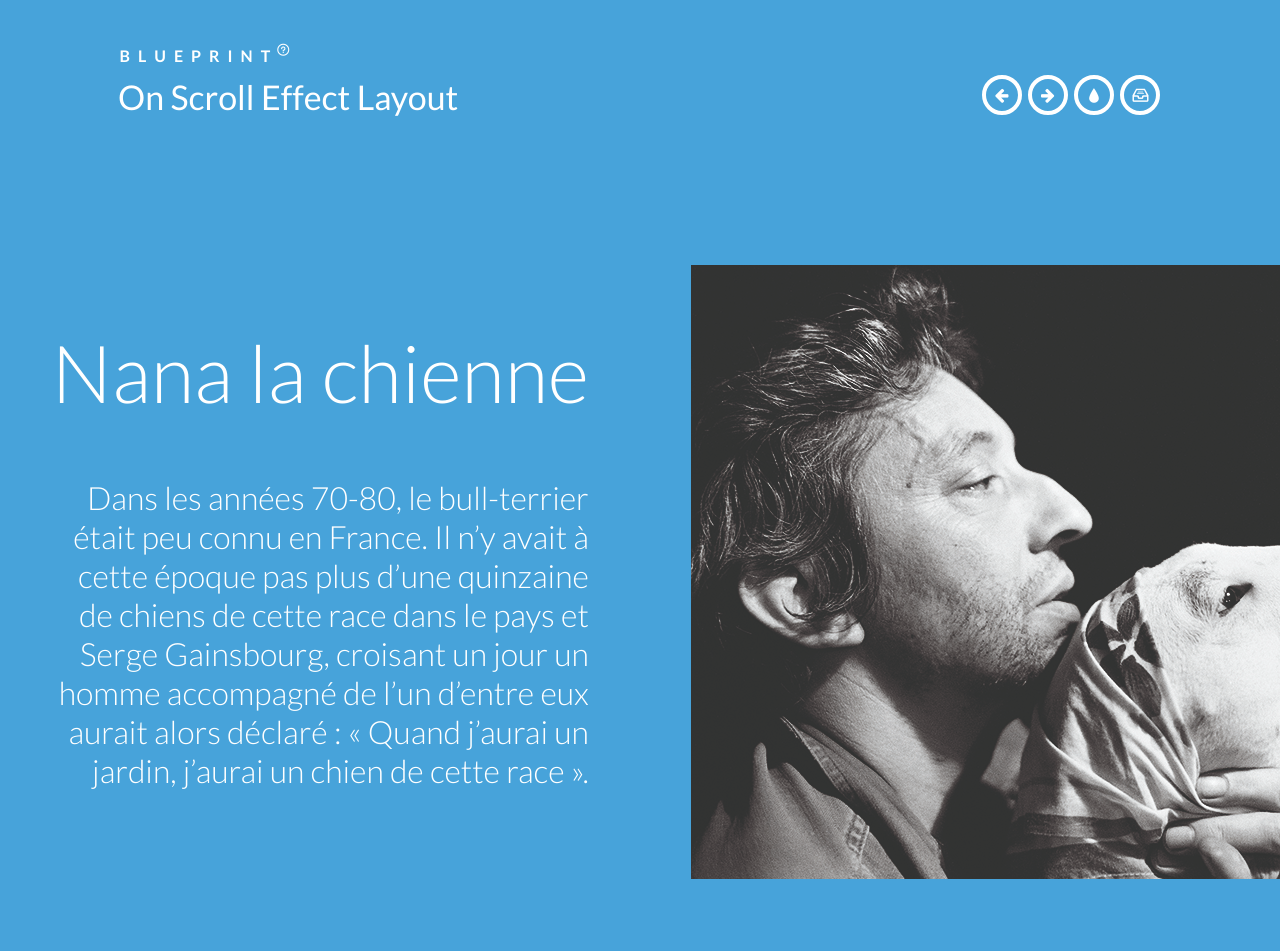
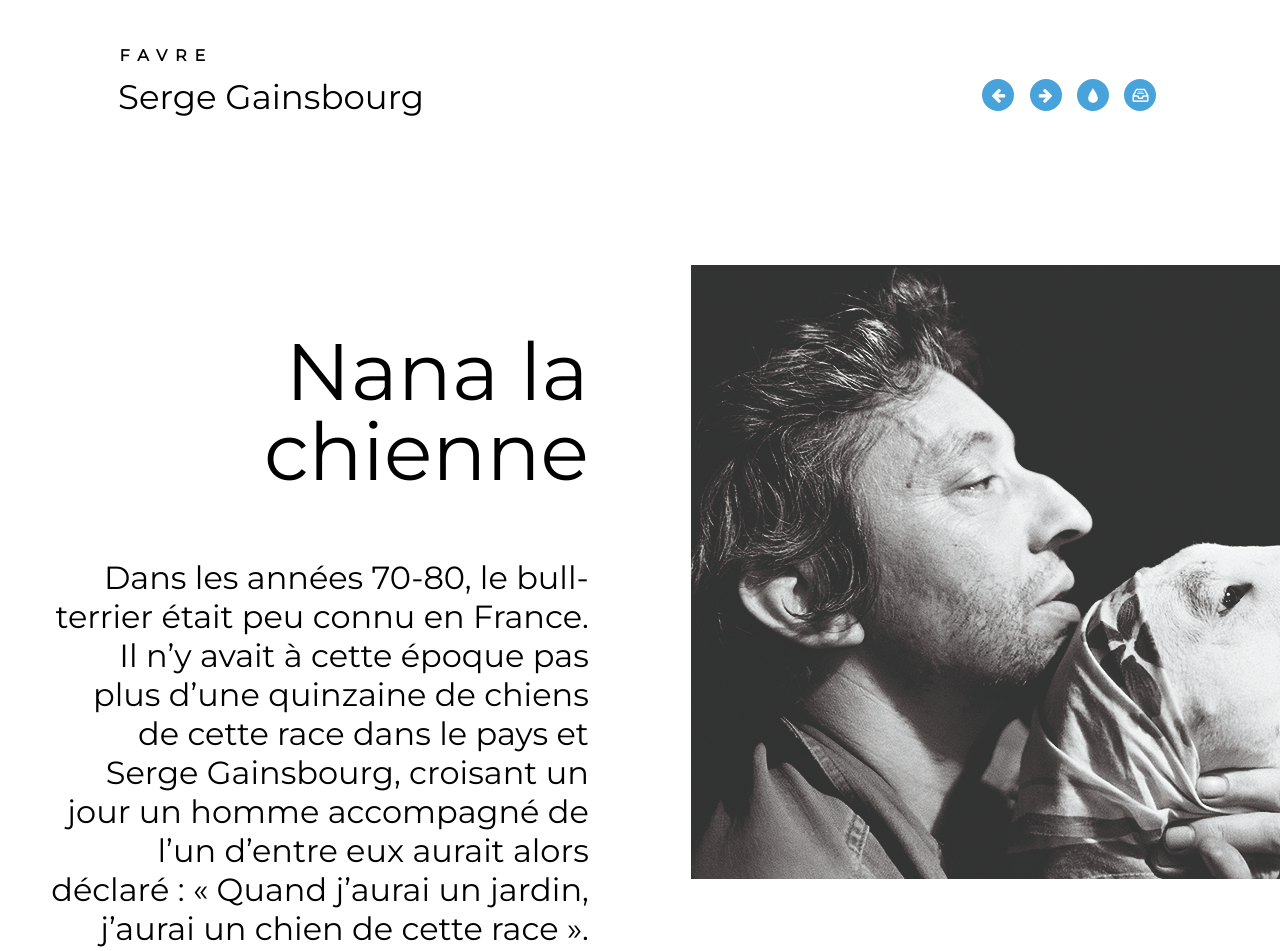
Before and after one commit to mathildefavre/Projet2, a plain HTML site: page index.html in a window 1280 px wide. Shown: the top 951 px of the page. Drawn offline with Linux system fonts and the light colour scheme.

Commit message:
couleurdefond

```diff
--- a/css/demo.css
+++ b/css/demo.css
@@ -19,9 +19,9 @@ body, html { font-size: 100%; padding: 0; margin: 0;}
 .clearfix:after { clear: both; }
 
 body {
-    font-family: 'Lato', Calibri, Arial, sans-serif;
-    color: #fff;
-    background: #47a3da;
+	font-family: 'Montserrat', sans-serif;
+    color: black;
+    background: white;
 }
 
 a {
--- a/index.html
+++ b/index.html
@@ -9,6 +9,7 @@
 		<meta name="keywords" content="on scroll, effect, slide in, layout, template, transition, javascript" />
 		<meta name="author" content="Codrops" />
 		<link rel="shortcut icon" href="../favicon.ico">
+		<link href="https://fonts.googleapis.com/css?family=Montserrat" rel="stylesheet">
 		<link rel="stylesheet" type="text/css" href="css/demo.css" />
 		<link rel="stylesheet" type="text/css" href="css/component.css" />
 		<script src="js/modernizr.custom.js"></script>
@@ -16,8 +17,8 @@
 	<body>
 		<div class="container">
 			<header class="clearfix">
-				<span>Blueprint <span class="bp-icon bp-icon-about" data-content="The Blueprints are a collection of basic and minimal website concepts, components, plugins and layouts with minimal style for easy adaption and usage, or simply for inspiration."></span></span>
-				<h1>On Scroll Effect Layout</h1>
+				<span>Favre </span>
+				<h1>Serge Gainsbourg</h1>
 				<nav>
 					<a href="http://tympanus.net/Blueprints/ResponsiveIconGrid/" class="bp-icon bp-icon-prev" data-info="previous Blueprint"><span>Previous Blueprint</span></a>
 					<a href="" class="bp-icon bp-icon-next" data-info="next Blueprint"><span>Next Blueprint</span></a>
```
Also changed, not shown: 1 other file.
